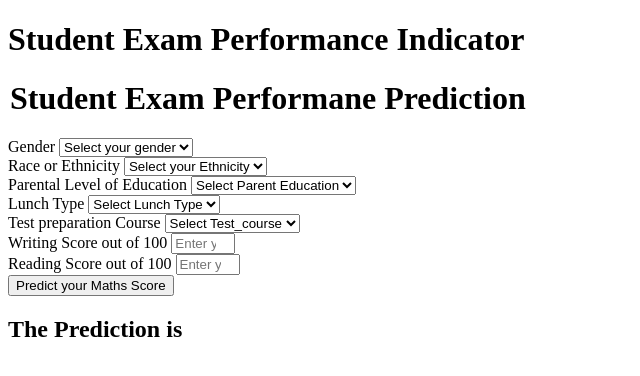
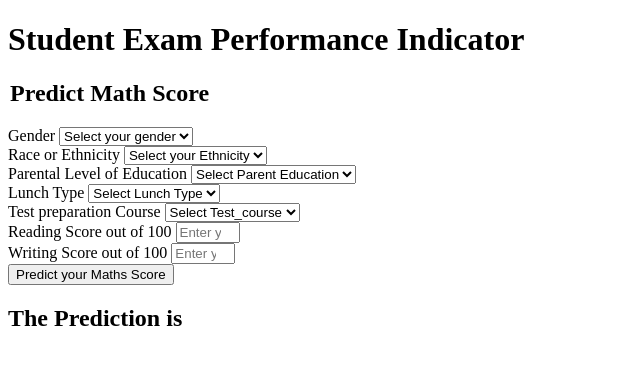
Before and after one commit to gituser1612/ML-Project, a Flask app: page /predictdata in a window 1280 px wide. Shown: the top 376 px of the page, without its empty margins (0-640 px from the left). Run offline with Flask 3, Linux system fonts and the light colour scheme.

Commit message:
Revise form labels and headings in home.html
Updated form labels and headings for clarity in the home page.

```diff
--- a/templates/home.html
+++ b/templates/home.html
@@ -8,10 +8,10 @@
 <body>
     <div class="login">
         <h1>Student Exam Performance Indicator</h1>
-        <form action="{{ url_for('predict_datapoint')}}", method="post">
-            <h1>
-                <legend>Student Exam Performane Prediction</legend>
-            </h1>
+        <form action="{{ url_for('predict_datapoint')}}" method="post">
+            <h2>
+                <legend>Predict Math Score</legend>
+            </h2>
             <div class="mb-3">
                 <label class="form-label">Gender</label>
                 <select class="form-control" name="gender" placeholder="Enter your Gender" required>
@@ -98,12 +98,12 @@
             </select>
         </div>
         <div class="mb-3">
-            <label class="form-label">Writing Score out of 100</label>
+            <label class="form-label">Reading Score out of 100</label>
             <input class="form-control" type="number" name="reading_score"
                 placeholder="Enter your Reading score" min='0' max='100' />
         </div>
         <div class="mb-3">
-            <label class="form-label">Reading Score out of 100</label>
+            <label class="form-label">Writing Score out of 100</label>
             <input class="form-control" type="number" name="writing_score"
                 placeholder="Enter your Reading Score" min='0' max='100' />
         </div>
```
